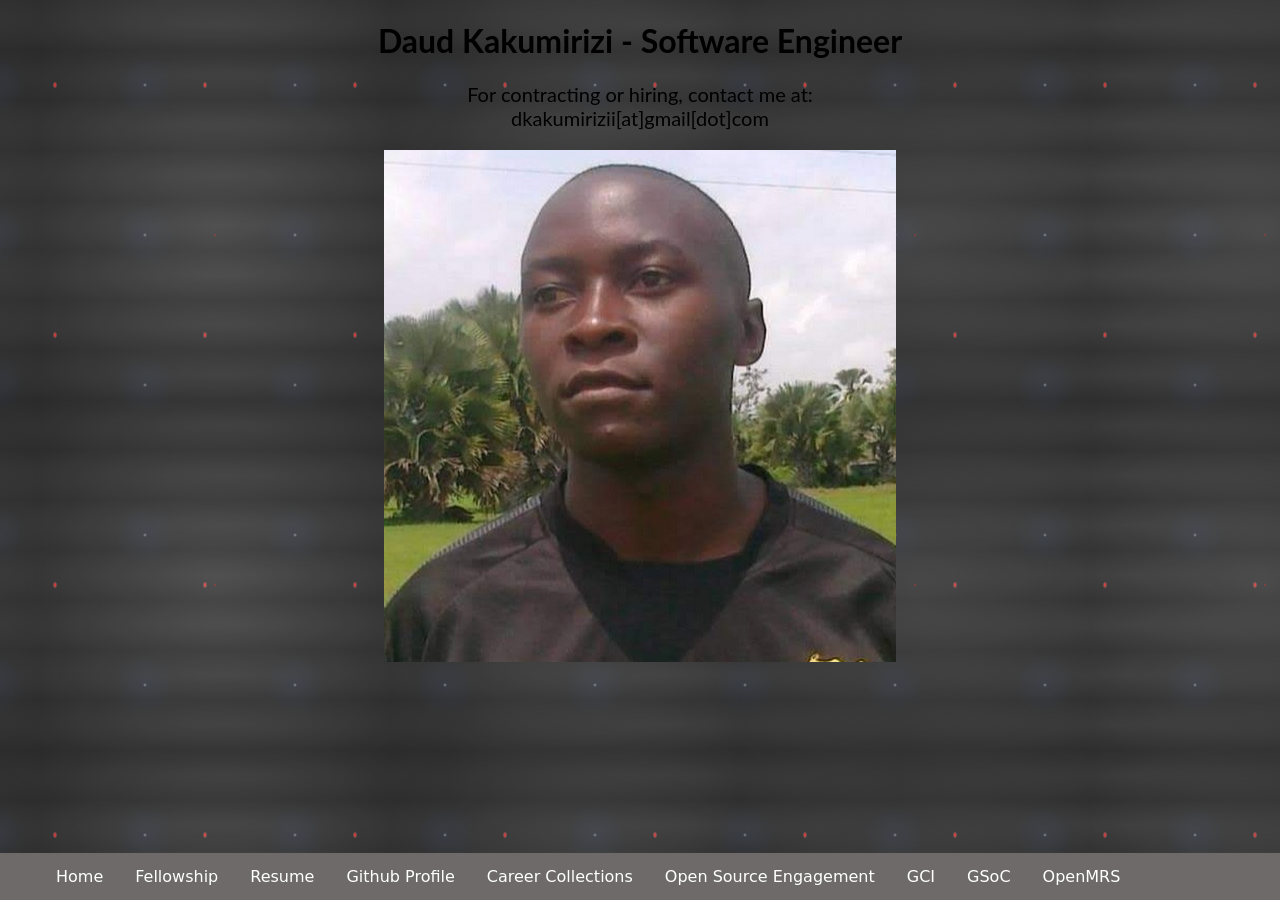
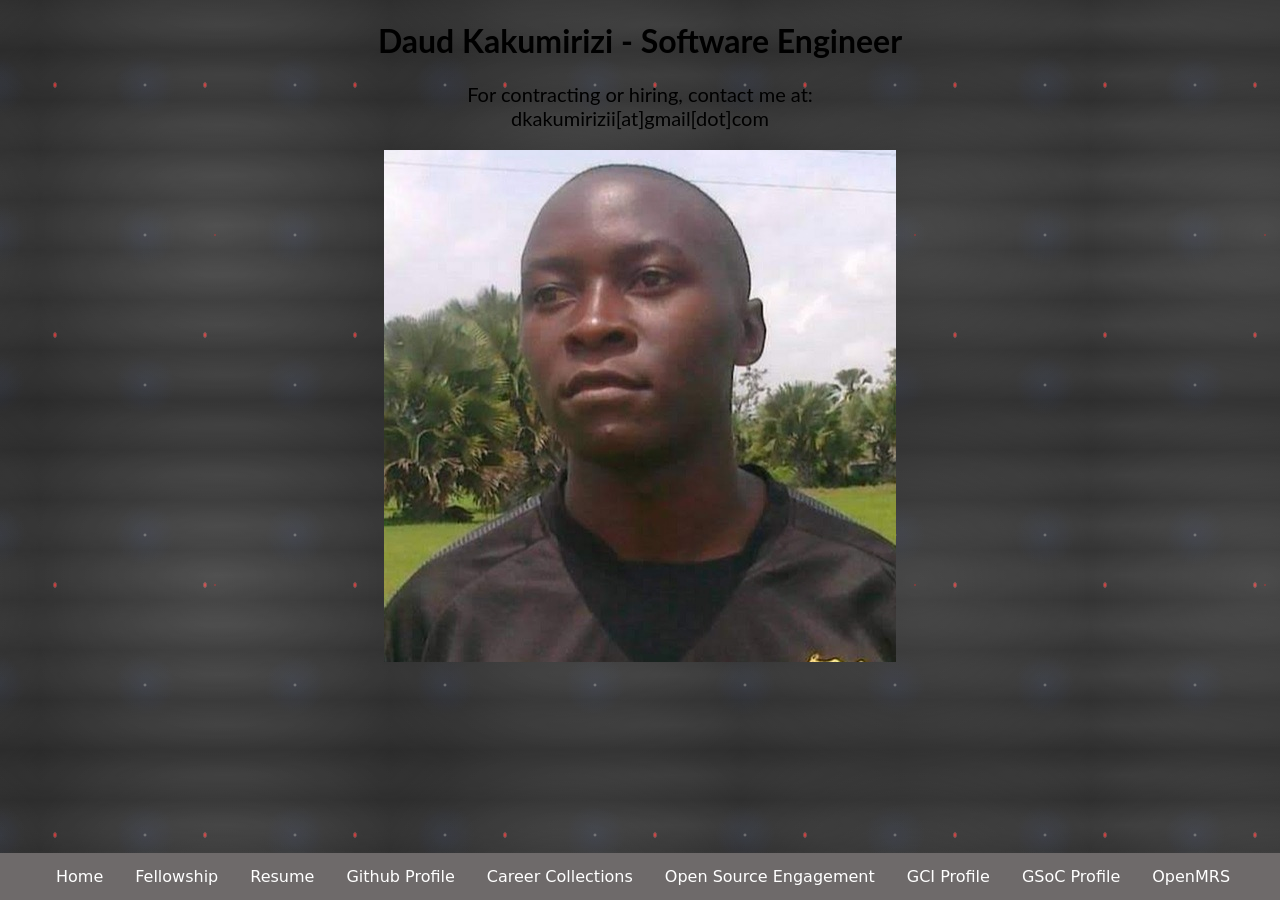
Before and after one commit to kdaud/kdaud.github.io, a Jekyll site: the page index.html, which Jekyll copies as it is, in a window 1280 px wide. Built offline with Jekyll 4.4.1, drawn with Linux system fonts in a browser that asks for light colours.

Commit message:
Rename Google profiles

```diff
--- a/index.html
+++ b/index.html
@@ -20,8 +20,8 @@
   <li><a target="_blank" href="https://github.com/kdaud">Github Profile</a></li>
   <li><a target="_blank" href="https://kdaud.medium.com">Career Collections</a></li>
   <li><a target="_blank" href="https://talk.openmrs.org/u/kdaud/summary">Open Source Engagement</a></li>
-  <li><a target="_blank" href="profile/gci_mentor.pdf">GCI</a></li>
-  <li><a target="_blank" href="profile/gsoc_admin.pdf">GSoC</a></li>
+  <li><a target="_blank" href="profile/gci_mentor.pdf">GCI Profile</a></li>
+  <li><a target="_blank" href="profile/gsoc_admin.pdf">GSoC Profile</a></li>
   <li><a target="_blank" href="https://openmrs.org/">OpenMRS</a></li>
 </ul>
 </body>
```
